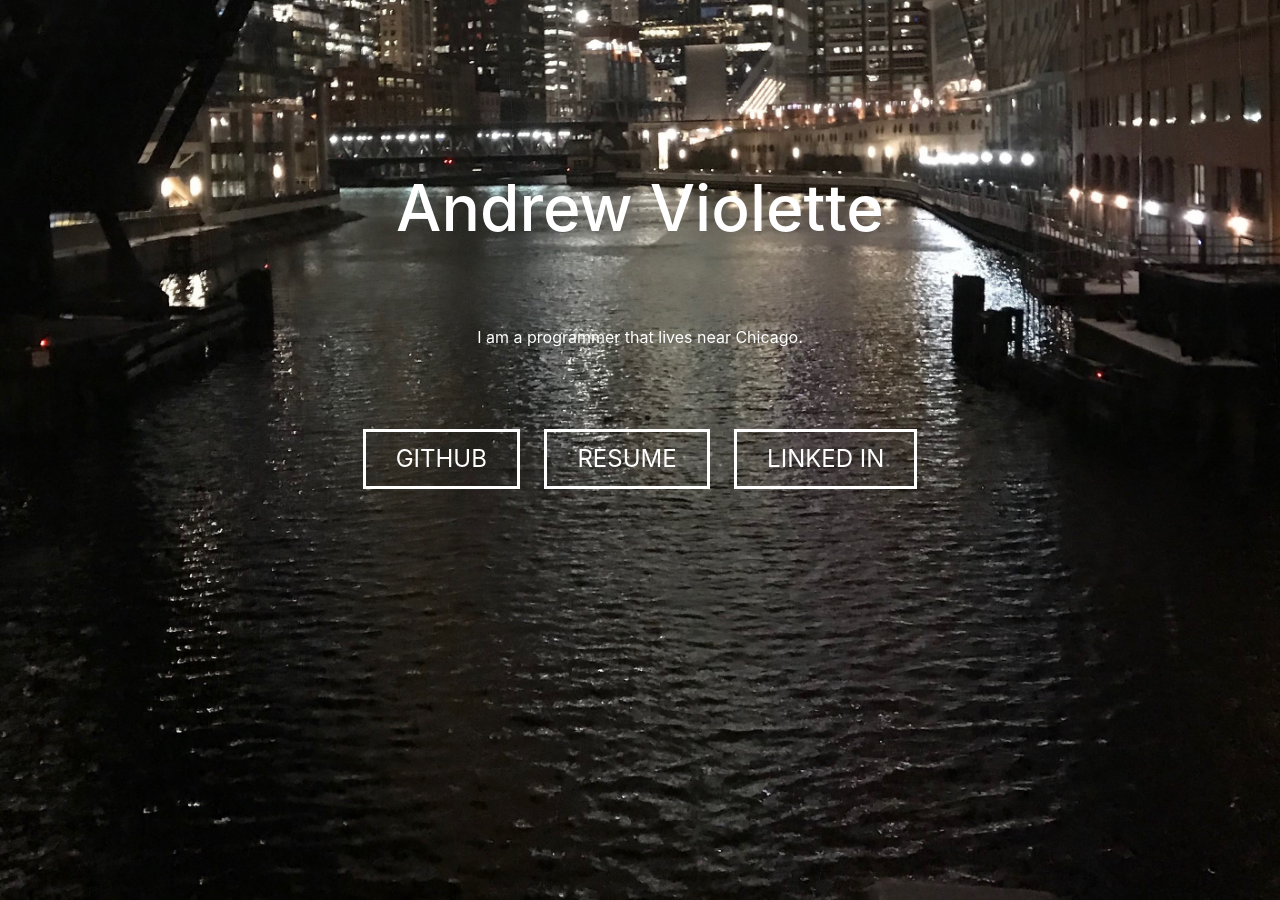
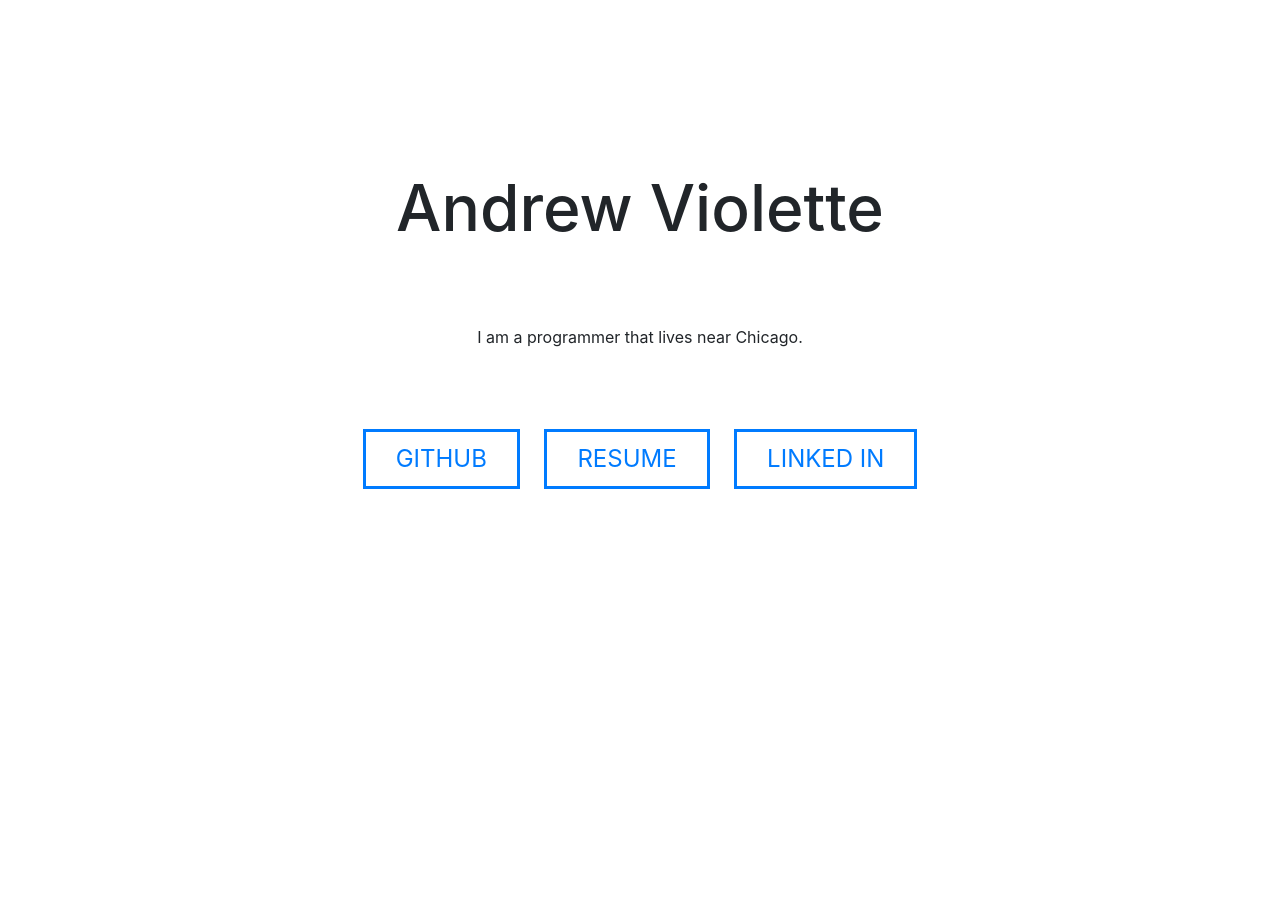
Before and after one commit to aviolette/aviolette.github.io, a Jekyll site: the page index.html, which Jekyll copies as it is, in a window 1280 px wide. Built offline with Jekyll 4.4.1, drawn with Linux system fonts in a browser that asks for light colours; nearby versions of some CDN libraries.

Commit message:
Removed chicago background and fixed resume link

```diff
--- a/index.html
+++ b/index.html
@@ -29,9 +29,7 @@
 		justify-content: center!important;
 	}
 	body {
-		background-image:url("chicago2.jpeg");
 		background-size: 100% auto;
-		color: #fff;
 	}
 	h1 {
 		font-size: 400%;
@@ -45,9 +43,8 @@
 	}
 
 	.transparent-button {
-		color: #fff;
 	    background: none;
-	    border: 3px solid #fff;
+	    border: 3px solid;
 	    font-size: 150%;
 	    padding: 9px 30px;
 	    display: inline-block;
@@ -85,7 +82,7 @@
 		<div class="row justify-content-md-center spaced-row large-screen-only">
 			<div class="col-md-auto">
 				<a class="transparent-button" href="http://github.com/aviolette">Github</a>
-				<a class="transparent-button" href="AJVResume-20200710.pdf">Resume</a>
+				<a class="transparent-button" href="AJVResume20200710.pdf">Resume</a>
 				<a class="transparent-button" href="https://www.linkedin.com/in/aviolette">Linked In</a>
 			</div>
 		</div>
```
Also changed, not shown: 1 other file.
